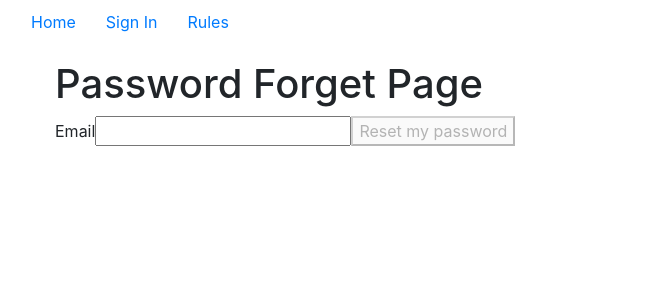
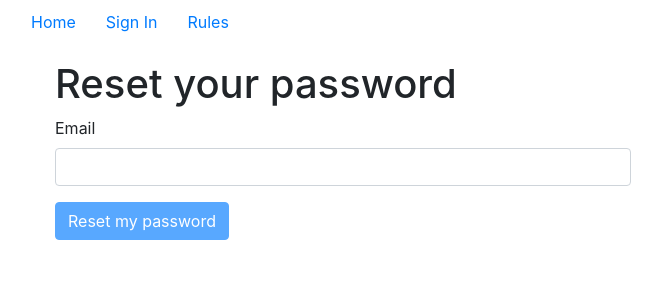
Before and after one commit to jeff-flower/draft-picks, a React (Create React App) app: page /pw-forget in a window 1280 px wide. Shown: the top 300 px of the page, without its empty margins (9-671 px from the left). Built offline with nearby package versions, Linux system fonts and the light colour scheme; no server answers.

Commit message:
style password forget

```diff
--- a/src/components/PasswordForget/index.tsx
+++ b/src/components/PasswordForget/index.tsx
@@ -1,14 +1,18 @@
 import React from 'react';
 import { Link } from 'react-router-dom';
+import Form from 'react-bootstrap/Form';
+import Button from 'react-bootstrap/Button';
 
 import { PASSWORD_FORGET } from '../../constants/routes';
 import { useFirebaseContext } from '../Firebase';
 
+import './passwordforget.css';
+
 export const PasswordForgetPage = () => (
-  <div>
-    <h1>Password Forget Page</h1>
+  <section className="passwordforget">
+    <h1>Reset your password</h1>
     <PasswordForgetForm />
-  </div>
+  </section>
 );
 
 const PasswordForgetForm: React.FC<{}> = () => {
@@ -32,20 +36,20 @@ const PasswordForgetForm: React.FC<{}> = () => {
   const isInvalid = email === '';
 
   return (
-    <form onSubmit={handleSubmit}>
-      <label>
-        Email
-        <input
+    <Form onSubmit={handleSubmit}>
+      <Form.Group controlId="email">
+        <Form.Label>Email</Form.Label>
+        <Form.Control
           type="email"
           value={email}
-          onChange={(e) => setEmail(e.target.value)}
+          onChange={(e: any) => setEmail(e.target.value)}
         />
-      </label>
-      <button disabled={isInvalid} type="submit">
+      </Form.Group>
+      <Button disabled={isInvalid} type="submit">
         Reset my password
-      </button>
-      {error && <p>{error.message}</p>}
-    </form>
+      </Button>
+      {error && <p style={{ color: 'red' }}>{error.message}</p>}
+    </Form>
   );
 };
 
--- /dev/null
+++ b/src/components/PasswordForget/passwordforget.css
@@ -0,0 +1,5 @@
+@media (min-width: 720px) {
+  .passwordforget {
+    width: 50%;
+  }
+}
```
